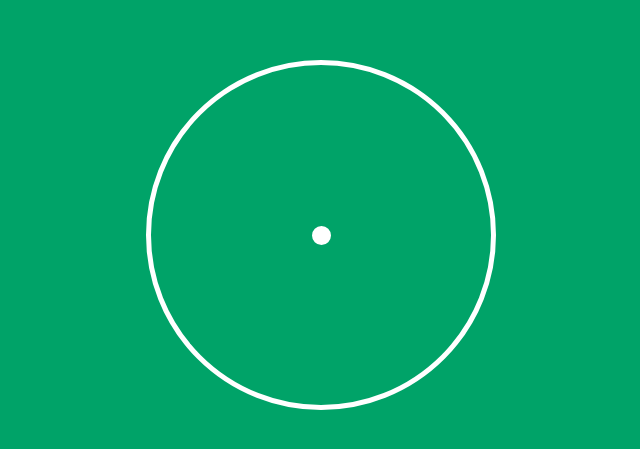
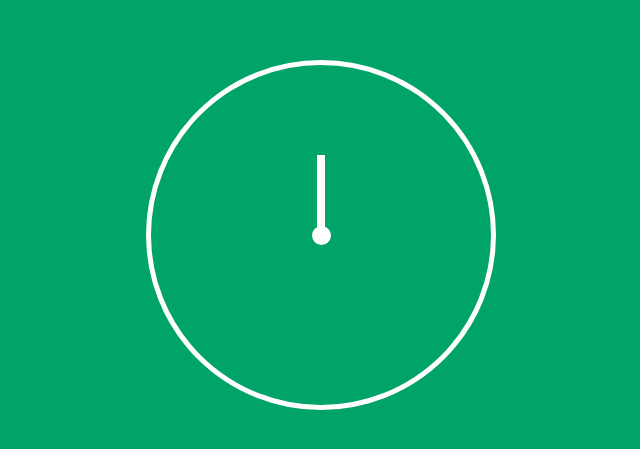
Before and after one commit to saraclaeys/analogclock, a plain HTML site: page index.html in a window 1280 px wide. Shown: the part 165-614 px from the top of the page, 319-959 px from the left. Drawn offline with Linux system fonts and the light colour scheme.

Commit message:
first pointer clock

```diff
--- a/css/style.css
+++ b/css/style.css
@@ -33,3 +33,45 @@ body {
     z-index: 9999;
     border-radius: 50%;
 }
+
+.hour,
+.min,
+.sec {
+    position: absolute;
+}
+
+.hour,
+.hr {
+    width: 160px;
+    height: 160px;
+}
+
+.min,
+.mn {
+    width: 190px;
+    height: 190px;
+}
+
+.sec,
+.sc {
+    width: 230px;
+    height: 230px;
+}
+
+.hr,
+.mn,
+.sc {
+    display: flex;
+    justify-content: center;
+    position: absolute;
+    border-radius: 50%;
+}
+
+.hr::before {
+    content: '';
+    position: absolute;
+    width: 8px;
+    height: 80px;
+    background: #fff;
+    z-index: 10;
+}
```
